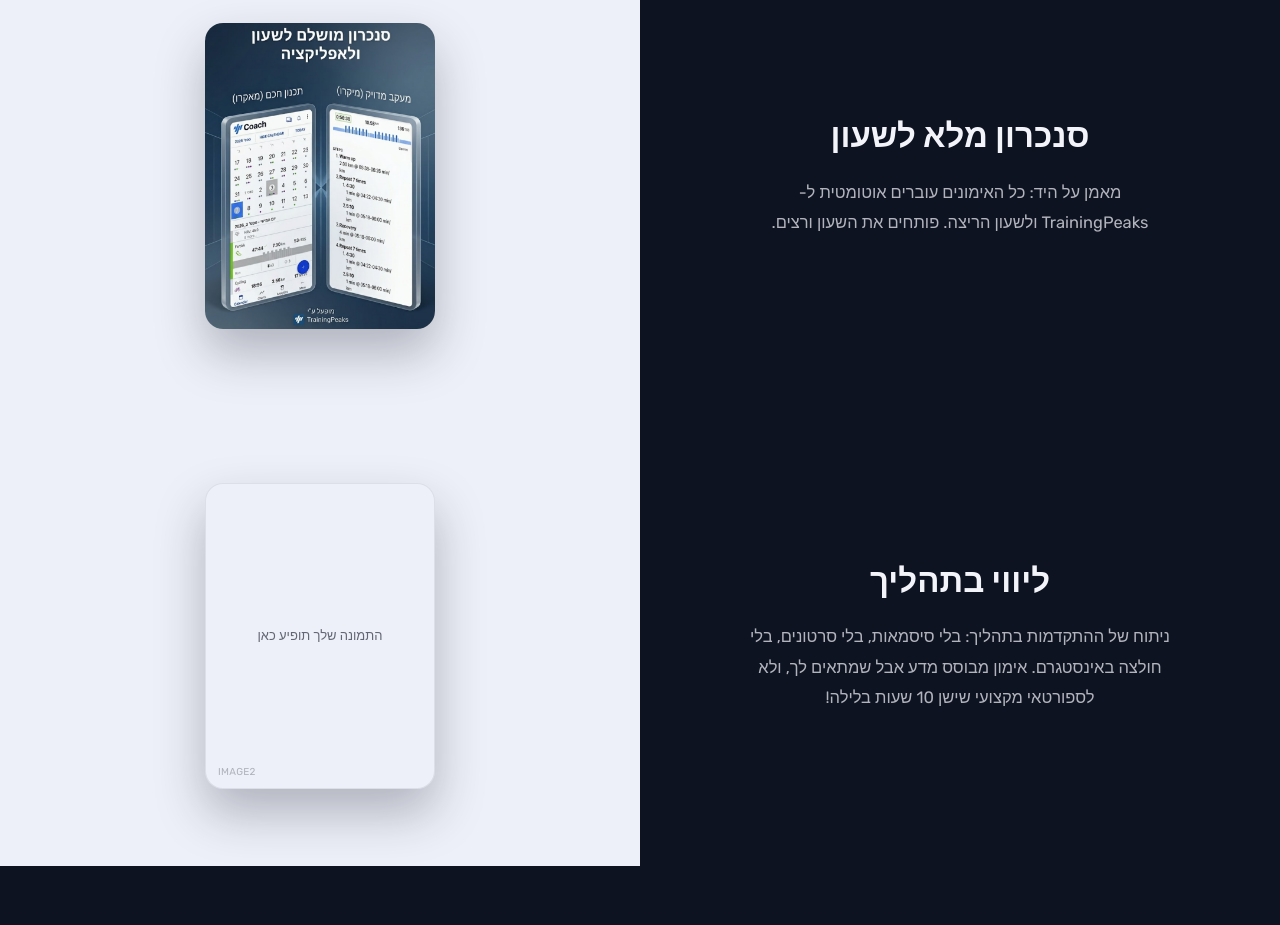
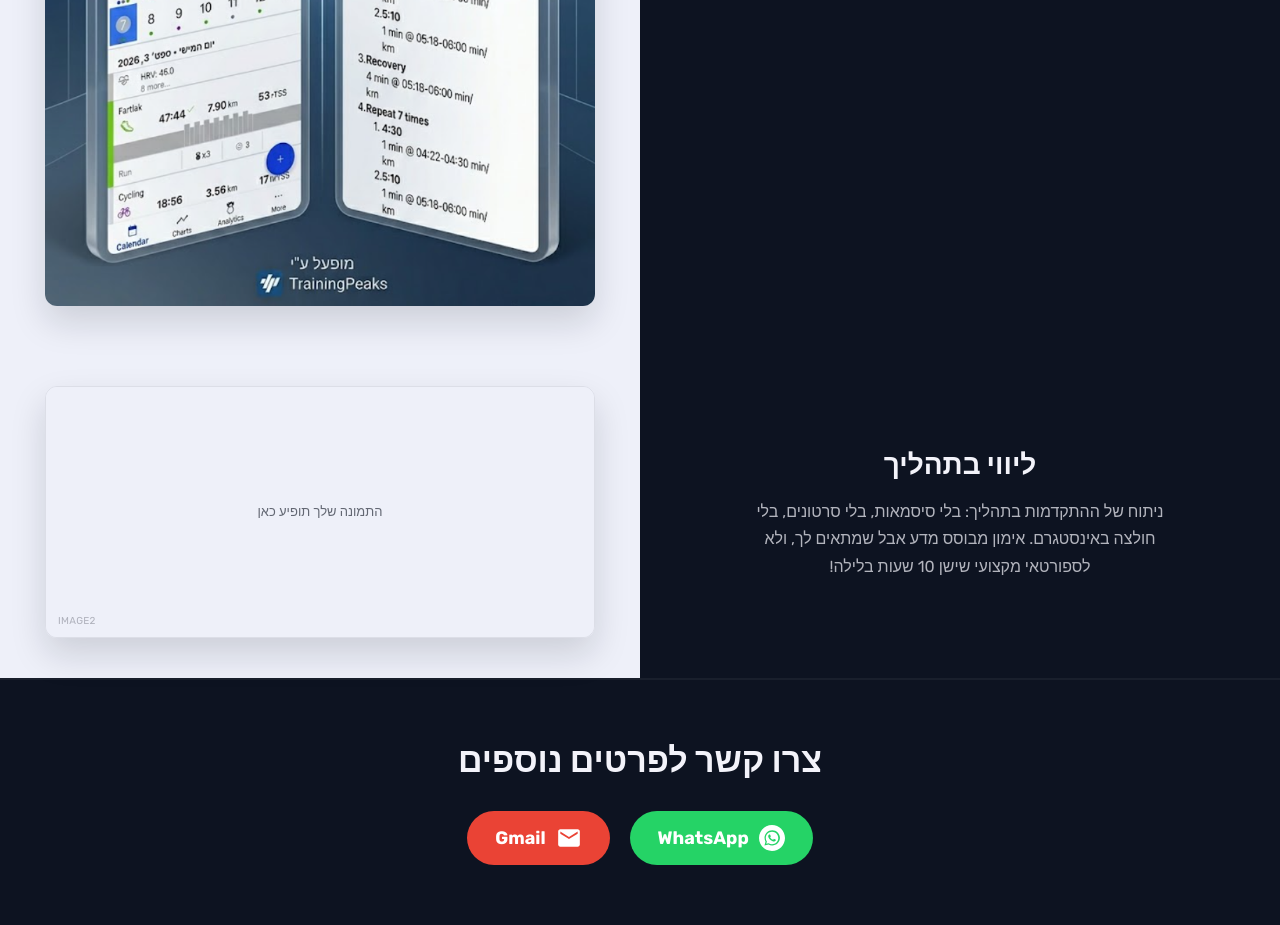
Before and after one commit to themagtri/Run, a plain HTML site: page index.html in a window 1280 px wide. Shown: the part 1010-1935 px from the top of the page. Before the commit the page ends 1876 px from the top, so only its background shows below. Drawn offline with Linux system fonts and the light colour scheme.

Commit message:
Revise index.html for layout and contact features
Updated HTML structure and styles for better layout and responsiveness. Added contact section with buttons for WhatsApp and email.

```diff
--- a/index.html
+++ b/index.html
@@ -5,8 +5,8 @@
 <meta name="viewport" content="width=device-width, initial-scale=1.0">
 <!--
   איך לערוך את הדף:
-  תמונות - החליפו את images/image1.jpg, images/tp.jpg, images/image2.jpg בתמונות האמיתיות שלכם
-  (שמרו על אותם שמות קבצים, או שנו את ה-src בקוד למטה). עד שתוסיפו תמונה אמיתית יוצג placeholder.
+  תמונות - החליפו את הקישורים בתמונות שלכם.
+  יצירת קשר - רדו לתחתית הקוד כדי להזין את מספר הטלפון והאימייל שלכם.
 -->
 <meta name="theme-color" content="#0D1321">
 <meta name="description" content="אימוני ריצה - בניית תוכנית אישית וליווי צמוד להשגת המטרות שלך.">
@@ -34,29 +34,29 @@
     overflow-x:hidden;
   }
 
+  /* כותרת מוקטנת */
   .hero{
-    min-height:62vh;
     display:flex;
     flex-direction:column;
     align-items:center;
     justify-content:center;
     text-align:center;
-    padding:100px 24px 76px;
+    padding:60px 24px;
     background:linear-gradient(165deg, #0D1321 0%, #22314C 40%, var(--accent-deep) 76%, var(--accent) 100%);
   }
   .hero h1{
-    font-size:clamp(38px,6.4vw,68px);
+    font-size:clamp(32px,5vw,54px);
     font-weight:800;
     letter-spacing:-.5px;
     text-shadow:0 6px 24px rgba(0,0,0,.3);
     animation:riseIn .9s ease both;
   }
   .hero .tagline{
-    font-size:clamp(16px,2.1vw,19px);
+    font-size:clamp(16px,2vw,18px);
     font-weight:500;
     opacity:.92;
     max-width:480px;
-    margin:16px 0 0;
+    margin:12px 0 0;
     animation:riseIn .9s ease .15s both;
   }
 
@@ -69,11 +69,12 @@
   }
 
   .row{ display:flex; flex-wrap:wrap; }
+
+  /* טאבים מוקטנים שמתאימים לגודל הטקסט */
   .cell{
     flex:1 1 50%;
     min-width:300px;
-    min-height:460px;
-    padding:64px 46px;
+    padding:40px 30px;
     display:flex;
     flex-direction:column;
     align-items:center;
@@ -83,31 +84,38 @@
   .cell.dark{ background:var(--ink); }
   .cell.light{ background:var(--fog); }
   .cell.dark h2{
-    font-size:clamp(24px,2.8vw,33px);
+    font-size:clamp(22px,2.5vw,28px);
     font-weight:700;
     line-height:1.4;
-    margin-bottom:18px;
+    margin-bottom:14px;
   }
   .cell.dark p{
-    font-size:16.5px;
-    line-height:1.85;
+    font-size:16px;
+    line-height:1.7;
     color:var(--text-muted);
     max-width:420px;
   }
 
+  /* תמונות - בוטל הזום, התמונה תוצג בשלמותה */
   .image-box{
-    width:230px;
-    aspect-ratio:3/4;
-    border-radius:18px;
+    width:100%;
+    max-width:550px;
+    border-radius:12px;
     overflow:hidden;
     position:relative;
-    background:var(--card);
-    box-shadow:0 24px 50px rgba(13,19,33,.28);
+    background:transparent; /* קובייה שקופה כדי למנוע שוליים ריקים */
+    box-shadow:0 16px 35px rgba(13,19,33,.15);
   }
-  .image-box img{ width:100%; height:100%; object-fit:cover; display:block; }
+  .image-box img{
+    width:100%;
+    height:auto; /* גובה משתנה בהתאם לפרופורציה המקורית של התמונה (מונע זום) */
+    display:block;
+  }
+
+  /* טקסט חלופי במידה ותמונה לא עובדת */
   .image-box .fallback-text{
     display:none;
-    width:100%; height:100%;
+    width:100%; min-height:250px;
     align-items:center;
     justify-content:center;
     text-align:center;
@@ -115,8 +123,9 @@
     font-size:13px;
     line-height:1.6;
     color:var(--ink-muted);
+    background:var(--fog);
   }
-  .image-box.fallback{ background:var(--fog); border:1px solid rgba(13,19,33,.08); }
+  .image-box.fallback{ border:1px solid rgba(13,19,33,.08); }
   .image-box.fallback .fallback-text{ display:flex; }
   .image-box.fallback::after{
     content:attr(data-name);
@@ -127,9 +136,47 @@
     color:rgba(13,19,33,.28);
   }
 
+  /* עיצוב טאב צרו קשר התחתון */
+  .contact-section{
+    background:var(--ink);
+    padding:60px 24px;
+    text-align:center;
+    border-top:2px solid rgba(255,255,255,0.05);
+  }
+  .contact-section h2{
+    font-size:clamp(26px,3vw,34px);
+    font-weight:700;
+    margin-bottom:30px;
+  }
+  .contact-buttons{
+    display:flex;
+    gap:20px;
+    justify-content:center;
+    flex-wrap:wrap;
+  }
+  .btn{
+    display:flex;
+    align-items:center;
+    gap:10px;
+    padding:14px 28px;
+    border-radius:50px;
+    font-size:18px;
+    font-weight:600;
+    color:#fff;
+    text-decoration:none;
+    transition:transform 0.2s;
+  }
+  .btn:hover{ transform:translateY(-3px); }
+  .btn svg{ width:26px; height:26px; fill:currentColor; }
+
+  .btn-wa{ background:#25D366; }
+  .btn-wa:hover{ background:#22c35e; }
+
+  .btn-email{ background:#EA4335; }
+  .btn-email:hover{ background:#d93d30; }
+
   @media (max-width:760px){
     .row{ flex-direction:column; }
-    /* הפיכת הסדר במובייל: טקסט קודם ואז תמונה בכל שורה */
     .row .cell.dark { order: 1; }
     .row .cell.light { order: 2; }
   }
@@ -183,5 +230,26 @@
   </section>
 </main>
 
+<!-- טאב תחתון - צרו קשר -->
+<footer class="contact-section">
+  <h2>צרו קשר לפרטים נוספים</h2>
+  <div class="contact-buttons">
+
+    <!-- כפתור וואטסאפ: שנו את המספר בשורה למטה -->
+    <!-- יש לכתוב מספר עם קידומת בינלאומית, למשל 972501234567 במקום 0501234567 -->
+    <a href="https://wa.me/כאן_להכניס_את_המספר_שלך" target="_blank" class="btn btn-wa">
+      <svg viewBox="0 0 24 24"><path d="M12.031 6.172c-3.181 0-5.767 2.586-5.768 5.766-.001 1.298.38 2.27 1.019 3.287l-.582 2.128 2.182-.573c.978.58 1.911.928 3.145.929 3.178 0 5.767-2.587 5.768-5.766.001-3.187-2.575-5.77-5.764-5.771zm3.392 8.244c-.144.405-.837.774-1.17.824-.299.045-.677.063-1.092-.069-.252-.08-.575-.187-.988-.365-1.739-.751-2.874-2.502-2.961-2.617-.087-.116-.708-.94-.708-1.793s.448-1.273.607-1.446c.159-.173.346-.217.462-.217l.332.006c.106.005.249-.04.39.298.144.347.491 1.2.534 1.287.043.087.072.188.014.304-.058.116-.087.188-.173.289l-.26.304c-.087.086-.177.18-.076.354.101.174.449.741.964 1.201.665.591 1.221.774 1.394.86s.274.072.376-.043c.101-.116.433-.506.549-.68.116-.173.231-.145.39-.087s1.011.477 1.184.564.289.13.332.202c.045.072.045.419-.099.824zm-3.423-14.416c-6.627 0-12 5.373-12 12s5.373 12 12 12 12-5.373 12-12-5.373-12-12-12zm.029 18.88c-1.161 0-2.305-.292-3.318-.844l-3.677.964 1.003-3.588c-.608-1.065-.928-2.294-.929-3.551 0-3.921 3.191-7.112 7.113-7.113 3.924.001 7.115 3.192 7.115 7.114 0 3.92-3.191 7.112-7.107 7.118z"/></svg>
+      WhatsApp
+    </a>
+
+    <!-- כפתור אימייל: שנו את כתובת המייל בשורה למטה -->
+    <a href="mailto:כאן_להכניס_את_האימייל_שלך@gmail.com" class="btn btn-email">
+      <svg viewBox="0 0 24 24"><path d="M20 4H4C2.9 4 2.01 4.9 2.01 6L2 18c0 1.1.9 2 2 2h16c1.1 0 2-.9 2-2V6c0-1.1-.9-2-2-2zm0 4l-8 5-8-5V6l8 5 8-5v2z"/></svg>
+      Gmail
+    </a>
+
+  </div>
+</footer>
+
 </body>
 </html>
```
